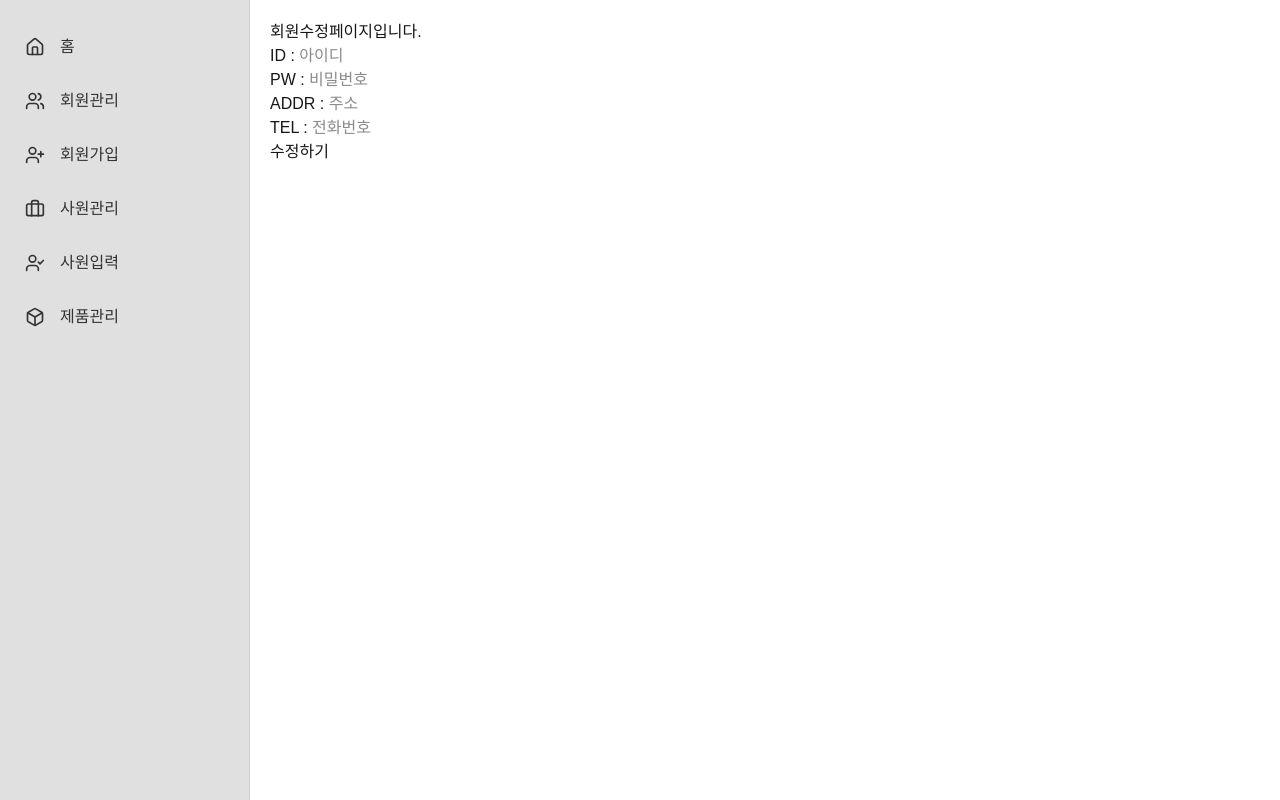
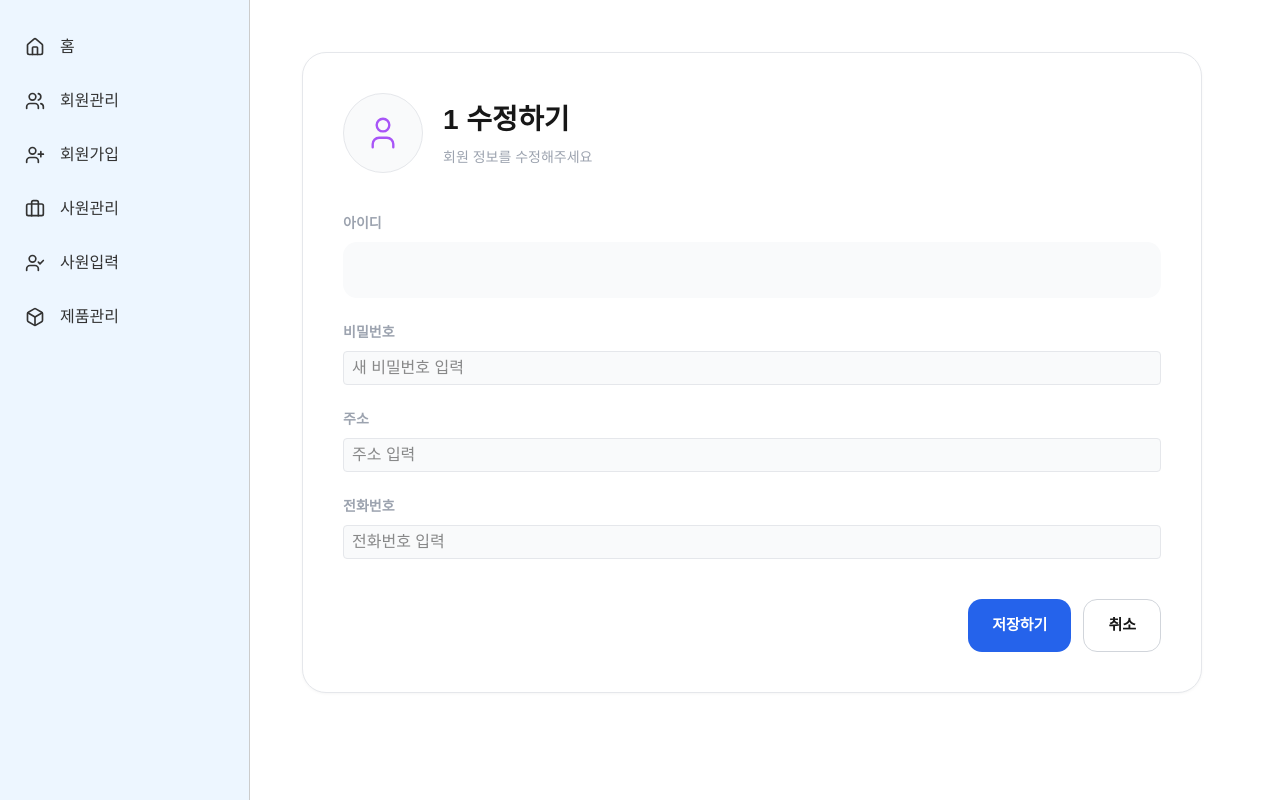
Before and after one commit to jinki238/next-member, a Next.js app: page /member/1/edit in a window 1280 px wide. Built offline with nearby package versions, Linux system fonts and the light colour scheme; no server answers.

Commit message:
색깔변경 수정폼css추가

```diff
--- a/package.json
+++ b/package.json
@@ -10,7 +10,7 @@
   },
   "dependencies": {
     "@reduxjs/toolkit": "^2.11.2",
-    "axios": "^1.15.2",
+    "axios": "^1.16.0",
     "lucide-react": "^1.14.0",
     "next": "16.2.4",
     "react": "19.2.4",
--- a/src/app/member/[id]/edit/page.tsx
+++ b/src/app/member/[id]/edit/page.tsx
@@ -3,7 +3,7 @@ import UpdateForm from "@/components/member/UpdateForm";
 const EditPage = () => {
     return (
         <div>
-        <p>회원수정페이지입니다.</p>
+
         <UpdateForm />
         </div>
     );
--- a/src/components/emp/UpdateForm.tsx
+++ b/src/components/emp/UpdateForm.tsx
@@ -3,69 +3,162 @@
 import { fetchEmpDetailRequest, resetStatus, updateEmpRequest } from "@/features/emp/slice";
 import { AppDispatch, RootState } from "@/store/store";
 import { useParams, useRouter } from "next/navigation";
-import { useEffect, useState } from "react";
+import { useEffect, useState, useMemo } from "react";
 import { shallowEqual, useDispatch, useSelector } from "react-redux";
+import Link from "next/link";
+import styles from './Emp.module.css'; // Member와 동일한 스타일 구조의 CSS 사용
+
+const ICON_COLORS = ['#f59e0b', '#ed4b9e', '#3b82f6', '#10b981', '#a855f7'];
+
+const CuteEmpIcon = ({ color }: { color: string }) => (
+    <svg width="38" height="38" viewBox="0 0 24 24" fill="none" stroke={color} strokeWidth="1.5" strokeLinecap="round" strokeLinejoin="round">
+        <path d="M16 21v-2a4 4 0 0 0-4-4H6a4 4 0 0 0-4 4v2" />
+        <circle cx="9" cy="7" r="4" />
+        <path d="M22 21v-2a4 4 0 0 0-3-3.87" />
+        <path d="M16 3.13a4 4 0 0 1 0 7.75" />
+    </svg>
+);
 
 const UpdateForm = () => {
-    const { empno } = useParams<{empno:string}>();
-    const dispatch=useDispatch<AppDispatch>();
+    const { empno } = useParams<{ empno: string }>();
+    const dispatch = useDispatch<AppDispatch>();
     const router = useRouter();
 
-    const [form, setForm] = useState({ empno: "", ename: "", job: "", mgr: "",
-        sal:"", hiredate:"", comm:"", deptno:""});
+    const [form, setForm] = useState({
+        empno: "", ename: "", job: "", mgr: "",
+        sal: "", hiredate: "", comm: "", deptno: ""
+    });
+
+    const { updateStatus, detail, fetchLoading } = useSelector((state: RootState) => ({
+        detail: state.emp.detail,
+        updateStatus: state.emp.updateStatus,
+        fetchLoading: state.emp.detailStatus?.loading // slice 구조에 따라 detailStatus 또는 loading 확인
+    }), shallowEqual);
+
+    // 상세 데이터 불러오기
+    useEffect(() => {
+        if (!empno) return;
+        dispatch(fetchEmpDetailRequest(empno));
+    }, [empno, dispatch]);
+
+    // 불러온 데이터 폼에 세팅
+    useEffect(() => {
+        if (detail) {
+            setForm({
+                empno: String(detail.empno || ""),
+                ename: detail.ename || "",
+                job: detail.job || "",
+                mgr: String(detail.mgr ?? ""),
+                sal: String(detail.sal || ""),
+                hiredate: detail.hiredate || "",
+                comm: String(detail.comm ?? ""),
+                deptno: String(detail.deptno || "")
+            });
+        }
+    }, [detail]);
+
+    // 수정 완료 후 이동
+    useEffect(() => {
+        if (updateStatus.success) {
+            dispatch(resetStatus("updateStatus"));
+            router.push(`/emp/${empno}`);
+        }
+    }, [updateStatus.success, dispatch, router, empno]);
 
     const onChange = (e: React.ChangeEvent<HTMLInputElement>) => {
         setForm({ ...form, [e.target.name]: e.target.value });
     };
-    const onSubmit = (e: React.SubmitEvent) => {
+
+    const onSubmit = (e: React.FormEvent) => {
         e.preventDefault();
         dispatch(updateEmpRequest({ empno, data: form }));
     };
 
-    const {updateStatus,detail}=useSelector((state:RootState)=>({
-        detail:state.emp.detail,
-        updateStatus:state.emp.updateStatus,
-    }),shallowEqual);
+    // 사원번호 기반 고유 컬러
+    const iconColor = useMemo(() => {
+        if (!empno) return '#64748b';
+        const hash = empno.split('').reduce((acc, char) => acc + char.charCodeAt(0), 0);
+        return ICON_COLORS[hash % ICON_COLORS.length];
+    }, [empno]);
 
-    useEffect(()=>{
-        if(updateStatus.success){
-            dispatch(resetStatus("updateStatus"));
-            router.push("/emp");
-        }
-    },[updateStatus.success]);
-
-    useEffect(()=>{
-        if (!empno) return;
-        dispatch(fetchEmpDetailRequest(empno));
-    },[empno]);
-
-    useEffect(() => {
-        if (detail) setForm(detail);
-    }, [detail]);
+    if (fetchLoading) return <div className={styles.detailContainer}><p>사원 정보 로딩 중...</p></div>;
 
     return (
-        <div>
-    <form onSubmit={onSubmit}>
-      <input name="empno" placeholder="사원번호" onChange={onChange} value={form.empno} disabled/>
-      <br />
-      <input name="ename" placeholder="사원이름" onChange={onChange} value={form.ename} />
-      <br />
-      <input name="job" placeholder="직책" onChange={onChange} value={form.job} />
-      <br />
-      <input name="mgr" placeholder="상사" onChange={onChange} value={form.mgr ?? ""} />
-      <br />
-      <input name="sal" placeholder="급여" onChange={onChange} value={form.sal} />
-      <br />
-      <input name="hiredate" placeholder="입사일" onChange={onChange} value={form.hiredate} />
-      <br />
-      <input name="comm" placeholder="상여금" onChange={onChange} value={form.comm ?? ""} />
-      <br />
-      <input name="deptno" placeholder="부서번호" onChange={onChange} value={form.deptno} />
-      <br />
-      <button type="submit">수정하기</button>
-        { updateStatus.loading && <p>수정 중...</p>}
-        { updateStatus.error && <p>{updateStatus.error}</p>}
-    </form>
+        <div className={styles.detailContainer}>
+            <div className={styles.detailCard}>
+
+                {/* 상단 프로필 헤더 */}
+                <div className={styles.detailProfile}>
+                    <div className={styles.detailAvatar}>
+                        <CuteEmpIcon color={iconColor} />
+                    </div>
+                    <div>
+                        <h2 className={styles.detailName}>{form.ename || '사원'} 수정</h2>
+                        <p className={styles.detailSubText}>사원 번호: {empno}</p>
+                    </div>
+                </div>
+
+                <form onSubmit={onSubmit}>
+                    <div className={styles.detailInfoGroup}>
+
+                        {/* 1열: 사원명 / 직책 */}
+                        <div className={styles.detailItem}>
+                            <p className={styles.detailLabel}>사원이름</p>
+                            <input className={styles.editInput} name="ename" onChange={onChange} value={form.ename} />
+                        </div>
+
+                        <div className={styles.detailItem}>
+                            <p className={styles.detailLabel}>직책</p>
+                            <input className={styles.editInput} name="job" onChange={onChange} value={form.job} />
+                        </div>
+
+                        {/* 2열: 급여 / 상여금 */}
+                        <div className={styles.detailItem}>
+                            <p className={styles.detailLabel}>급여</p>
+                            <input className={styles.editInput} name="sal" type="number" onChange={onChange} value={form.sal} />
+                        </div>
+
+                        <div className={styles.detailItem}>
+                            <p className={styles.detailLabel}>상여금</p>
+                            <input className={styles.editInput} name="comm" type="number" onChange={onChange} value={form.comm} />
+                        </div>
+
+                        {/* 3열: 입사일 / 부서번호 */}
+                        <div className={styles.detailItem}>
+                            <p className={styles.detailLabel}>입사일</p>
+                            <input className={styles.editInput} name="hiredate" type="date" onChange={onChange} value={form.hiredate} />
+                        </div>
+
+                        <div className={styles.detailItem}>
+                            <p className={styles.detailLabel}>부서번호</p>
+                            <input className={styles.editInput} name="deptno" onChange={onChange} value={form.deptno} />
+                        </div>
+
+                        {/* 4열: 상사번호 (전체 너비 사용 가능) */}
+                        <div className={styles.detailItem}>
+                            <p className={styles.detailLabel}>상사 사번</p>
+                            <input className={styles.editInput} name="mgr" onChange={onChange} value={form.mgr} />
+                        </div>
+                    </div>
+
+                    {/* 버튼 영역 */}
+                    <div className={styles.detailBtnArea}>
+                        <button type="submit" className={styles.detailPrimaryBtn} disabled={updateStatus.loading}>
+                            {updateStatus.loading ? "저장 중..." : "정보 수정"}
+                        </button>
+
+                        <Link href={`/emp/${empno}`}>
+                            <button type="button" className={styles.detailSecondaryBtn}>
+                                취소
+                            </button>
+                        </Link>
+                    </div>
+
+                    {updateStatus.error && (
+                        <p className={styles.errorText}>{updateStatus.error}</p>
+                    )}
+                </form>
+            </div>
         </div>
     );
 };
--- a/src/components/layout/Navbar.module.css
+++ b/src/components/layout/Navbar.module.css
@@ -2,7 +2,7 @@
 .sidebar {
   width: 250px;           /* 사이드바 너비 */
   height: 100vh;          /* 화면 높이 전체 */
-  background-color: #e0e0e0; /* 이미지의 연회색 */
+  background-color: #edf6ff;
   position: fixed;        /* 왼쪽 고정 */
   left: 0;
   top: 0;
@@ -23,7 +23,7 @@
 }
 
 .navItem:hover {
-  background-color: #d0d0d0; /* 마우스 올렸을 때 색상 */
+  background-color: #2563eb; /* 마우스 올렸을 때 색상 */
 }
 
 .icon {
--- a/src/components/member/Member.module.css
+++ b/src/components/member/Member.module.css
@@ -58,7 +58,7 @@
 .listHeader {
     display: grid;
     grid-template-columns: 1fr 1fr;
-    background-color: #f3f4f6;
+    background-color: #edf6ff;
     padding: 14px;
     border-radius: 12px;
     text-align: center;
--- a/src/components/member/UpdateForm.tsx
+++ b/src/components/member/UpdateForm.tsx
@@ -3,60 +3,170 @@
 import { fetchMemberDetailRequest, resetStatus, updateMemberRequest } from "@/features/member/slice";
 import { AppDispatch, RootState } from "@/store/store";
 import { useParams, useRouter } from "next/navigation";
-import { useEffect, useState } from "react";
+import { useEffect, useState, useMemo } from "react";
 import { shallowEqual, useDispatch, useSelector } from "react-redux";
+import Link from "next/link";
+import styles from './Member.module.css'; // Detail과 동일한 CSS 사용
+
+// 🎨 Detail과 동일한 컬러 및 아이콘 구성
+const ICON_COLORS = ['#f59e0b', '#ed4b9e', '#3b82f6', '#10b981', '#a855f7'];
+
+const CuteUserIcon = ({ color }: { color: string }) => (
+    <svg width="38" height="38" viewBox="0 0 24 24" fill="none" stroke={color} strokeWidth="1.5" strokeLinecap="round" strokeLinejoin="round">
+        <circle cx="12" cy="7" r="4" />
+        <path d="M5.5 21v-2a4 4 0 0 1 4-4h5a4 4 0 0 1 4 4v2" />
+    </svg>
+);
 
 const UpdateForm = () => {
-    const { id } = useParams<{id:string}>();
-    const dispatch=useDispatch<AppDispatch>();
+    const { id } = useParams<{ id: string }>();
+    const dispatch = useDispatch<AppDispatch>();
     const router = useRouter();
 
     const [form, setForm] = useState({ id: "", pw: "", addr: "", tel: "" });
 
+    // Redux 상태 가져오기
+    const { updateStatus, detail, fetchLoading } = useSelector((state: RootState) => ({
+        detail: state.member.detail,
+        updateStatus: state.member.updateStatus,
+        fetchLoading: state.member.detailStatus.loading
+    }), shallowEqual);
+
+    // 초기 데이터 로딩
+    useEffect(() => {
+        if (!id) return;
+        dispatch(fetchMemberDetailRequest(id));
+    }, [id, dispatch]);
+
+    // 로드된 데이터를 폼에 반영
+    useEffect(() => {
+        if (detail) {
+            setForm({
+                id: detail.id || "",
+                pw: detail.pw || "",
+                addr: detail.addr || "",
+                tel: detail.tel || ""
+            });
+        }
+    }, [detail]);
+
+    // 수정 성공 시 처리
+    useEffect(() => {
+        if (updateStatus.success) {
+            dispatch(resetStatus("updateStatus"));
+            router.push(`/member/${id}`); // 수정 후 상세보기로 이동
+        }
+    }, [updateStatus.success, dispatch, router, id]);
+
     const onChange = (e: React.ChangeEvent<HTMLInputElement>) => {
         setForm({ ...form, [e.target.name]: e.target.value });
     };
-    const onSubmit = (e: React.SubmitEvent) => {
+
+    const onSubmit = (e: React.FormEvent) => {
         e.preventDefault();
-        dispatch(updateMemberRequest({ id, data: form }));
+        if (id) {
+            dispatch(updateMemberRequest({ id, data: form }));
+        }
     };
 
-    const {updateStatus,detail}=useSelector((state:RootState)=>({
-        detail:state.member.detail,
-        updateStatus:state.member.updateStatus,
-    }),shallowEqual);
+    // 아이디별 고정 컬러 (Detail과 동일 로직)
+    const iconColor = useMemo(() => {
+        if (!id) return '#3b82f6';
+        const hash = id.split('').reduce((acc, char) => acc + char.charCodeAt(0), 0);
+        return ICON_COLORS[hash % ICON_COLORS.length];
+    }, [id]);
 
-    useEffect(()=>{
-        if(updateStatus.success){
-            dispatch(resetStatus("updateStatus"));
-            router.push("/member");
-        }
-    },[updateStatus.success]);
-
-    useEffect(()=>{
-        if (!id) return;
-        dispatch(fetchMemberDetailRequest(id));
-    },[id]);
-
-    useEffect(() => {
-        if (detail) setForm(detail);
-    }, [detail]);
+    if (fetchLoading) return <div className={styles.detailContainer}><p>데이터 로딩 중...</p></div>;
 
     return (
-        <div>
-    <form onSubmit={onSubmit}>
-      ID : <input name="id" placeholder="아이디" onChange={onChange} value={form.id} disabled />
-      <br />
-      PW : <input name="pw" placeholder="비밀번호" onChange={onChange} value={form.pw} />
-      <br />
-      ADDR : <input name="addr" placeholder="주소" onChange={onChange} value={form.addr} />
-      <br />
-      TEL : <input name="tel" placeholder="전화번호" onChange={onChange} value={form.tel} />
-      <br />
-      <button type="submit">수정하기</button>
-        { updateStatus.loading && <p>수정 중...</p>}
-        { updateStatus.error && <p>{updateStatus.error}</p>}
-    </form>
+        <div className={styles.detailContainer}>
+            <div className={styles.detailCard}>
+
+                {/* 상단 프로필 - Detail 디자인 유지 */}
+                <div className={styles.detailProfile}>
+                    <div className={styles.detailAvatar}>
+                        <CuteUserIcon color={iconColor} />
+                    </div>
+                    <div>
+                        <h2 className={styles.detailName}>{id} 수정하기</h2>
+                        <p className={styles.detailSubText}>회원 정보를 수정해주세요</p>
+                    </div>
+                </div>
+
+                {/* 입력 폼 영역 */}
+                <form onSubmit={onSubmit}>
+                    <div className={styles.detailInfoGroup}>
+
+                        <div className={styles.detailItem}>
+                            <p className={styles.detailLabel}>아이디</p>
+                            <input
+                                className={styles.detailValue}
+                                name="id"
+                                value={form.id}
+                                disabled
+                                style={{ border: 'none', backgroundColor: '#f9fafb', width: '100%', outline: 'none' }}
+                            />
+                        </div>
+
+                        <div className={styles.detailItem}>
+                            <p className={styles.detailLabel}>비밀번호</p>
+                            <input
+                                className={styles.detailValue}
+                                name="pw"
+                                type="password"
+                                placeholder="새 비밀번호 입력"
+                                onChange={onChange}
+                                value={form.pw}
+                                style={{ width: '100%', border: '1px solid #e5e7eb', borderRadius: '4px', padding: '4px 8px' }}
+                            />
+                        </div>
+
+                        <div className={styles.detailItem}>
+                            <p className={styles.detailLabel}>주소</p>
+                            <input
+                                className={styles.detailValue}
+                                name="addr"
+                                placeholder="주소 입력"
+                                onChange={onChange}
+                                value={form.addr}
+                                style={{ width: '100%', border: '1px solid #e5e7eb', borderRadius: '4px', padding: '4px 8px' }}
+                            />
+                        </div>
+
+                        <div className={styles.detailItem}>
+                            <p className={styles.detailLabel}>전화번호</p>
+                            <input
+                                className={styles.detailValue}
+                                name="tel"
+                                placeholder="전화번호 입력"
+                                onChange={onChange}
+                                value={form.tel}
+                                style={{ width: '100%', border: '1px solid #e5e7eb', borderRadius: '4px', padding: '4px 8px' }}
+                            />
+                        </div>
+
+                    </div>
+
+                    {/* 하단 버튼 영역 */}
+                    <div className={styles.detailBtnArea}>
+                        <button type="submit" className={styles.detailPrimaryBtn} disabled={updateStatus.loading}>
+                            {updateStatus.loading ? "저장 중..." : "저장하기"}
+                        </button>
+
+                        <Link href={`/member/${id}`}>
+                            <button type="button" className={styles.detailSecondaryBtn}>
+                                취소
+                            </button>
+                        </Link>
+                    </div>
+
+                    {updateStatus.error && (
+                        <p style={{ color: '#ef4444', fontSize: '0.875rem', marginTop: '1rem', textAlign: 'center' }}>
+                            {updateStatus.error}
+                        </p>
+                    )}
+                </form>
+            </div>
         </div>
     );
 };
```
Also changed, not shown: 2 other files (tests, documents, lock files or other folders).
